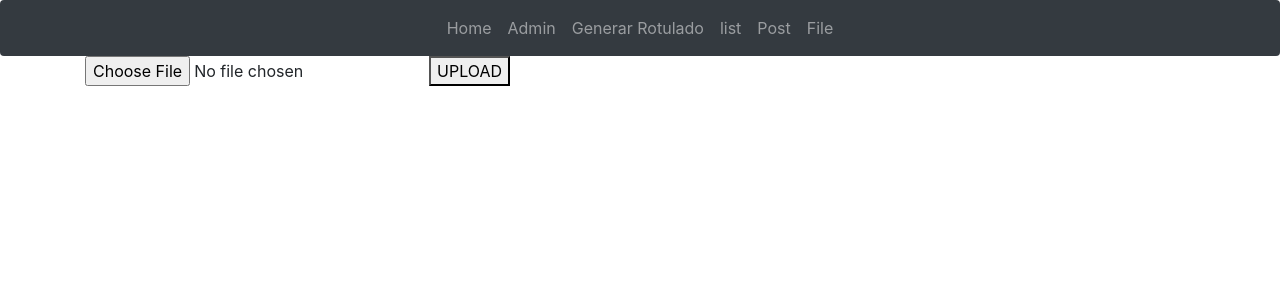
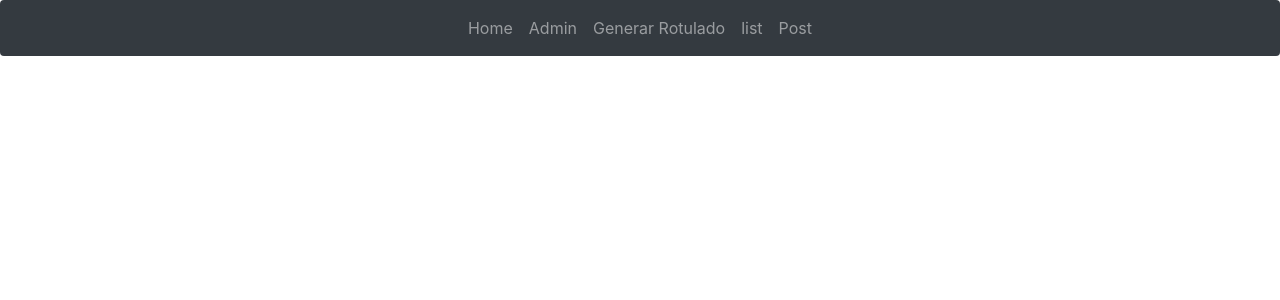
Before and after one commit to EliceoJoel/Cliente-TIS, a React (Create React App) app: page /file in a window 1280 px wide. Shown: the top 300 px of the page. Built offline with nearby package versions, Linux system fonts and the light colour scheme.

Commit message:
aumentando post a generar rotulado

```diff
--- a/src/App.js
+++ b/src/App.js
@@ -8,7 +8,7 @@ import Generate_Rotulado from './components/Generate_Rotulado'
 import Profile from './components/Profile'
 import List from './components/List'
 import Post from './components/Post'
-import FilePrueba from './components/FilePrueba'
+
 
 
 class App extends Component {
@@ -24,7 +24,7 @@ class App extends Component {
             <Route exact path="/profile" component={Profile} />
             <Route exact path="/list" component={List} />
             <Route exact path="/post" component={Post} />
-            <Route exact path="/file" component={FilePrueba} />
+
           </div>
         </div>
       </Router>
--- a/src/components/FilePrueba.js
+++ /dev/null
@@ -1,47 +0,0 @@
-import React, { Component } from 'react'
-import axios from 'axios'
-export class FilePrueba extends Component {
-    state = {
-        selectedFile: null
-    }
-
-    fileSelectedHandler = event =>{
-        this.setState({selectedFile: event.target.files[0]})
-    }
-    fileUploadHandler = () =>{
-            const fd = new FormData();
-            fd.append('name', "prueba")
-            fd.append('year', "prueba")
-            fd.append('type', "prueba")
-            fd.append('departament', "prueba")
-            fd.append('auxiliary', "prueba")
-            fd.append('file', this.state.selectedFile, this.state.selectedFile.name)
-            axios({
-                method: 'post',
-            url: 'api/announcement',
-            data: fd,
-            headers: {'Content-Type': 'multipart/form-data' }
-                })
-            .then(res =>{
-                console.log(res);
-            });
-
-    }
-    render() {
-        return (
-            <div>
-                 <input
-
-                      onChange ={this.fileSelectedHandler}
-                      type = "file"
-                      name = "file"
-                      accept = "application/pdf"
-
-                     />
-                    <button onClick = {this.fileUploadHandler}> UPLOAD </button>
-            </div>
-        )
-    }
-}
-
-export default FilePrueba
--- a/src/components/Navbar.js
+++ b/src/components/Navbar.js
@@ -31,11 +31,7 @@ class Landing extends Component {
                      Post
                </Link>
           </li>
-          <li className = "nav-item">
-        <Link to ="/File" className= "nav-link">
-                     File
-               </Link>
-          </li>
+
       </ul>
     )
 
```
